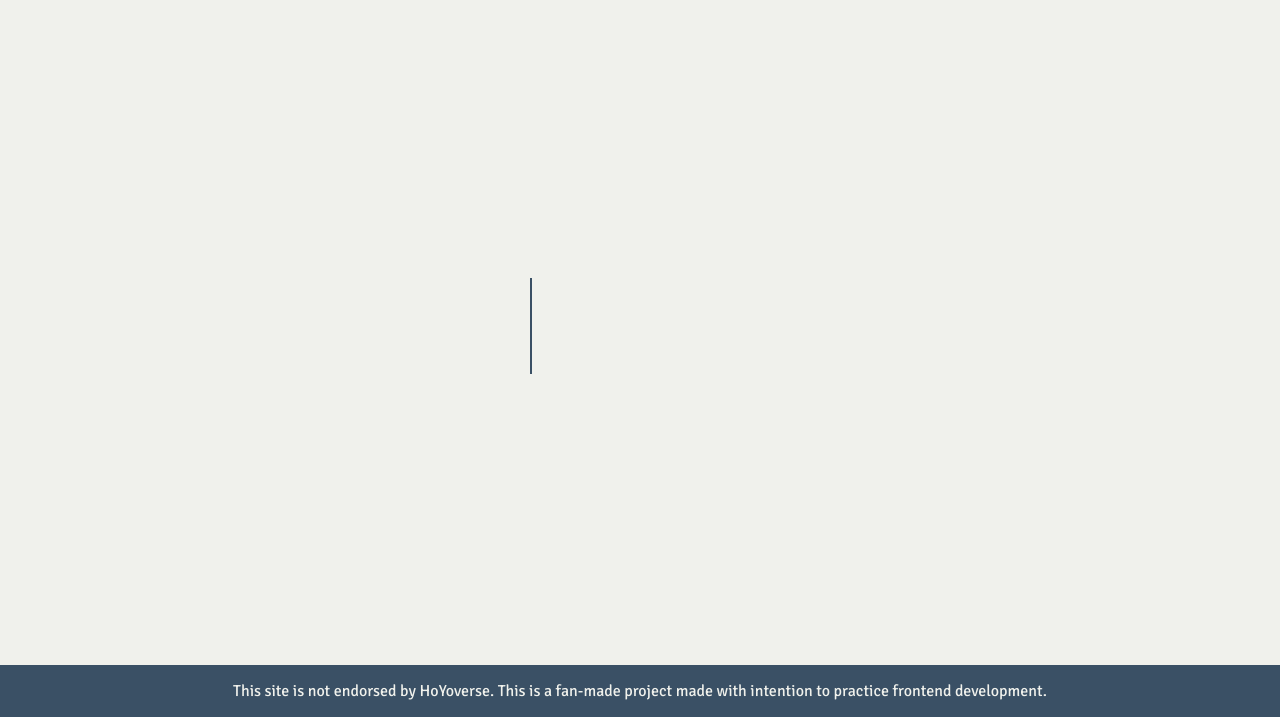
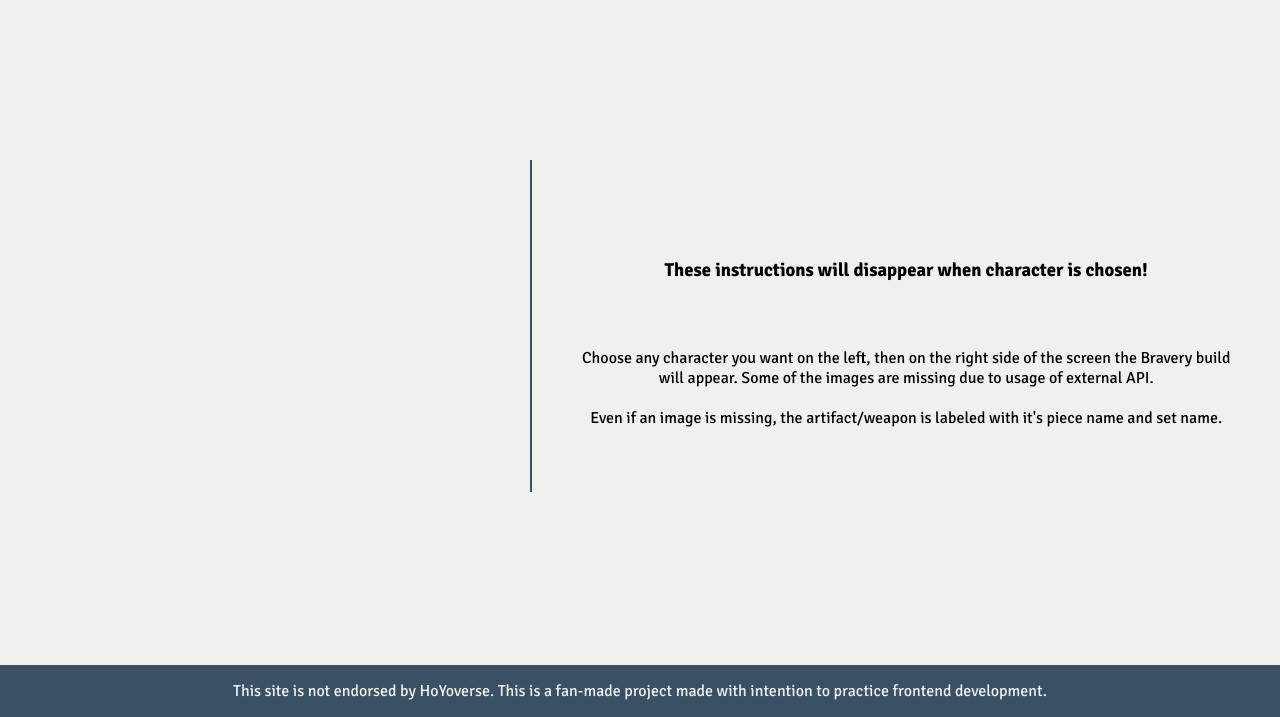
Before and after one commit to xKitsune47/genshin-ultimate-bravery, a plain HTML site: page index.html in a window 1280 px wide. Shown: the part 83-800 px from the top of the page. Drawn offline with Linux system fonts and the light colour scheme; no server answers.

Commit message:
finished html code

```diff
--- a/index.html
+++ b/index.html
@@ -21,7 +21,6 @@
                     <img
                         src="github-logo.png"
                         alt="github-logo"
-                        class="headerImg"
                     />
                 </a>
             </div>
@@ -29,6 +28,15 @@
         <section id="main">
             <div class="chooseCharacter"></div>
             <div class="characterCard">
+                <p>
+                    <h3>These instructions will disappear when character is chosen!</h3>
+                </p>
+                <p>
+                    Choose any character you want on the left, then on the right
+                    side of the screen the Bravery build will appear. Some of
+                    the images are missing due to usage of external API.<br><br>
+                    Even if an image is missing, the artifact/weapon is labeled with it's piece name and set name.
+                </p>
                 <div class="titleCard"></div>
                 <div class="artifactsCard"></div>
                 <div class="weaponCard"></div>
```
